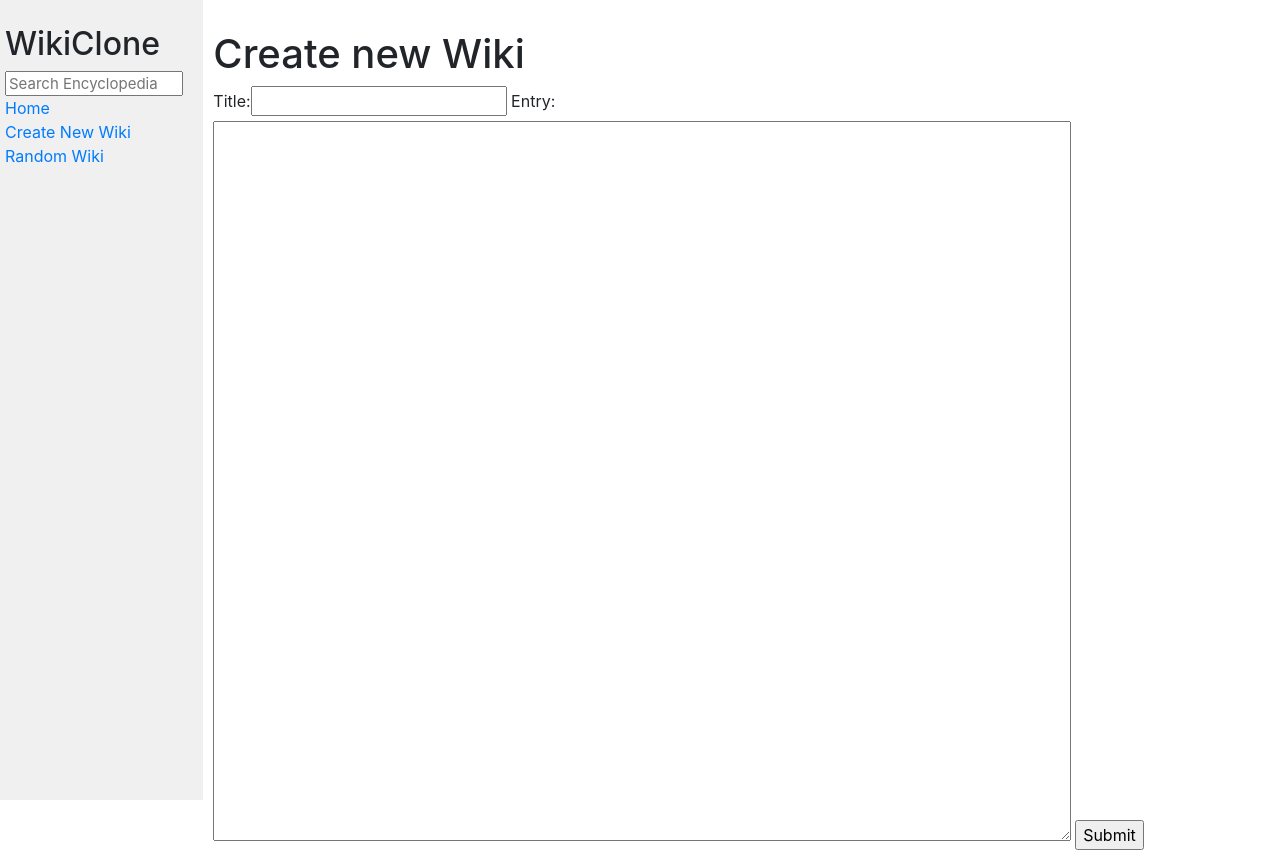
After one commit to JoseDominic/DjangoWikipediaClone, a Django app: page /new/ in a window 1280 px wide. The commit adds this page. Run offline with Django 3.2, Linux system fonts and the light colour scheme; some libraries are stand-ins or nearby versions.

Commit message:
all routes complete

```diff
--- a/encyclopedia/templates/encyclopedia/entry.html
+++ b/encyclopedia/templates/encyclopedia/entry.html
@@ -5,5 +5,7 @@
 {% endblock %}
 
 {%block body %}
+    <h1>Wiki - <i>{{title}}</i></h1>
+    <a href="{% url 'edit' title %}">Edit Content</a>
     {{entry|safe}}
 {% endblock %}
--- a/encyclopedia/templates/encyclopedia/layout.html
+++ b/encyclopedia/templates/encyclopedia/layout.html
@@ -19,10 +19,10 @@
                     <a href="{% url 'index' %}">Home</a>
                 </div>
                 <div>
-                    Create New Page
+                    <a href="{% url 'new' %}">Create New Wiki</a>
                 </div>
                 <div>
-                    Random Page
+                    <a href="{% url 'random' %}">Random Wiki</a>
                 </div>
                 {% block nav %}
                 {% endblock %}
--- /dev/null
+++ b/encyclopedia/templates/encyclopedia/new.html
@@ -0,0 +1,21 @@
+{% extends 'encyclopedia/layout.html' %}
+
+{%block title %}
+{% if title %}
+{{title}}
+{% else %}
+New Entry
+{% endif %}
+{% endblock %}
+
+{% block body %}
+{% if error %}
+<h2>{{error}}</h2>
+{% endif %}
+<form action="{% url 'new'%}" method="POST">
+    <h1>Create new Wiki</h1>
+    {% csrf_token %}
+    {{form}}
+    <input type="submit" >
+</form>
+{% endblock %}
--- a/encyclopedia/urls.py
+++ b/encyclopedia/urls.py
@@ -5,5 +5,8 @@ from . import views
 urlpatterns = [
     path("", views.index, name="index"),
     path("wiki/<str:title>",views.show_wiki,name="show_wiki"),
-    path("search/",views.search,name="search")
+    path("search/",views.search,name="search"),
+    path("new/",views.new,name="new"),
+    path("edit:<str:title>/",views.edit,name='edit'),
+    path("random/",views.random,name="random")
 ]
--- a/encyclopedia/views.py
+++ b/encyclopedia/views.py
@@ -7,6 +7,14 @@ from . import util
 
 from markdown2 import markdown
 import re
+import random as rn
+
+class EntryForm(forms.Form):
+    title = forms.CharField(label='Title')
+    entry = forms.CharField(widget=forms.Textarea)
+
+class EditForm(forms.Form):
+    entry = forms.CharField(widget=forms.Textarea)
 
 def index(request):
     return render(request, "encyclopedia/index.html", {
@@ -39,3 +47,51 @@ def search(request):
             "entries":results,
             "query":query,
         })
+
+def new(request):
+    if request.method=='POST':
+        form = EntryForm(request.POST)
+        if form.is_valid():
+            entry = form.cleaned_data['entry']
+            title = form.cleaned_data['title']
+            entries = util.list_entries()
+            if title in entries:
+                return render(request,'encyclopedia/new.html',{
+                    "form":form,
+                    "error":'Title already exists!Please give another title!'
+                })
+            util.save_entry(title,entry)
+            return HttpResponseRedirect(reverse('show_wiki',kwargs={"title":title}))
+        else:
+            return render(request,'encyclopedia/new.html',{
+                'form':form
+            })
+    return render(request,'encyclopedia/new.html',{
+        "form":EntryForm()
+    })
+
+def edit(request,title):
+    if request.method =='POST':
+        form = EditForm(request.POST)
+        if form.is_valid():
+            entry = form.cleaned_data['entry']
+            util.save_entry(title,entry)
+            return HttpResponseRedirect(reverse('show_wiki',kwargs={'title':title}))
+        else:
+            return render(request,'encyclopedia/edit.html',{
+                'title':title,
+                'form':form
+            })
+    entry = util.get_entry(title)
+    form = EditForm({"entry":entry})
+    return render(request,'encyclopedia/edit.html',{
+        'title':title,
+        'form':form
+    })
+
+#view that returns a random wiki page
+def random(request):
+    entries = util.list_entries()
+    n = rn.randint(0,len(entries)-1)
+    title = entries[n]
+    return HttpResponseRedirect(reverse('show_wiki',kwargs={'title':title}))
```
Also changed, not shown: encyclopedia/templates/encyclopedia/edit.html (added, +14 -0 lines), entries/Hello World Markdown.md (added, +13 -0 lines), entries/Test file.md (added, +1 -0 lines).
